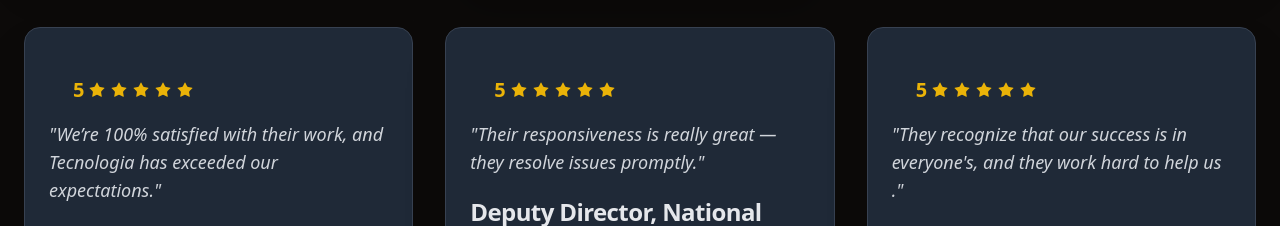
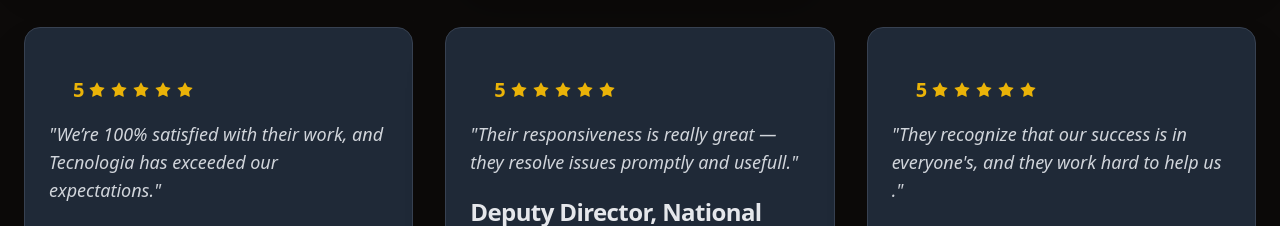
Before and after one commit to rajamoushmi/NewLandingPage, a React (Vite) app: page / in a window 1280 px wide. Shown: the part 5580-5806 px from the top of the page. Built offline with nearby package versions, Linux system fonts and the light colour scheme.

Commit message:
Update Services.tsx

```diff
--- a/src/components/Services.tsx
+++ b/src/components/Services.tsx
@@ -35,7 +35,7 @@ const reviews: ReviewProps[] = [
   },
   {
     rating: 5.0,
-    review: "Their responsiveness is really great — they resolve issues promptly.",
+    review: "Their responsiveness is really great — they resolve issues promptly and usefull.",
     author: "Deputy Director, National Academy of Design",
   },
   {
```
